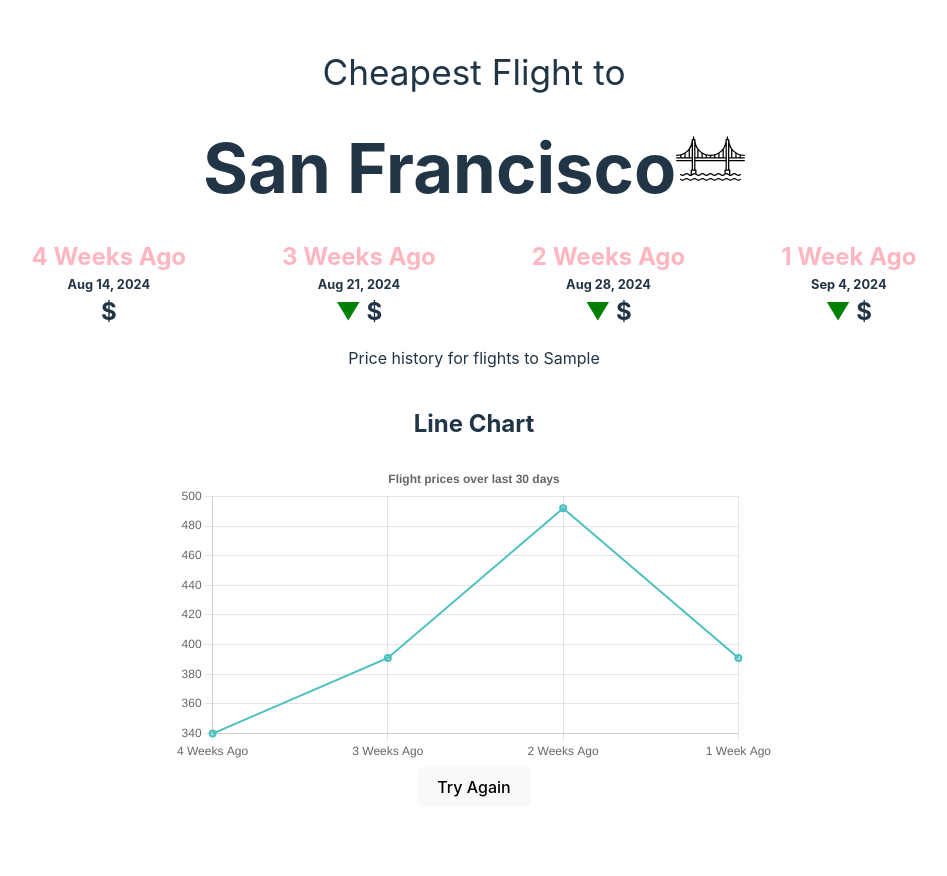
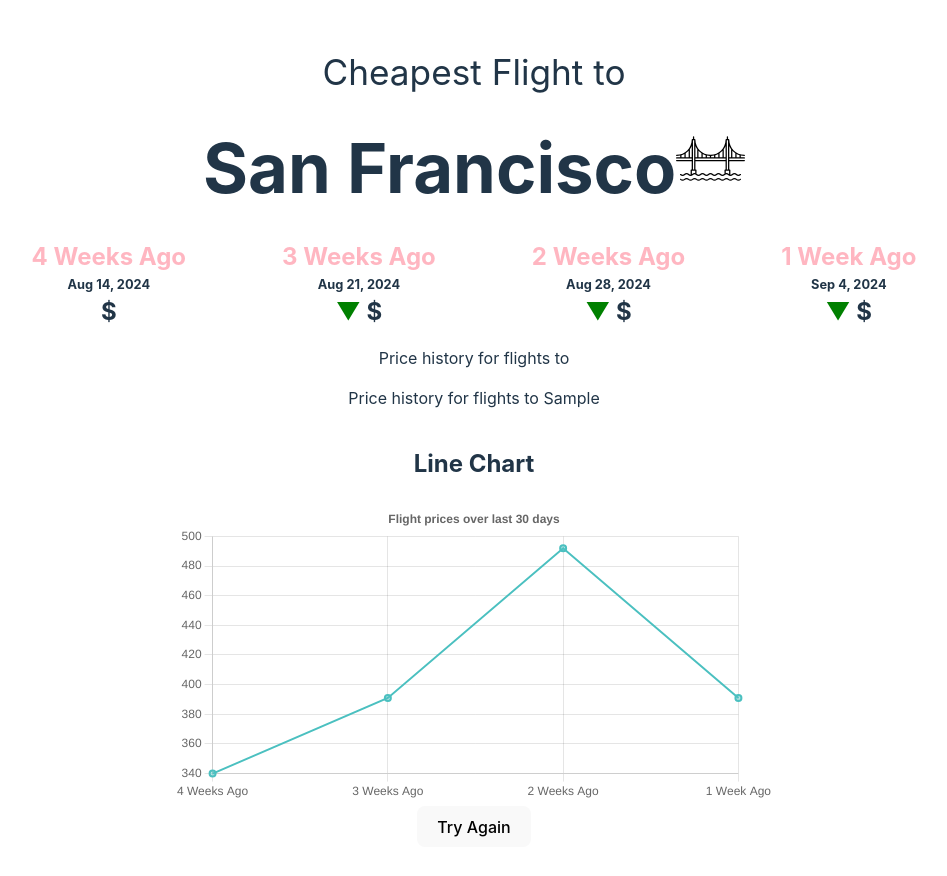
Before and after one commit to t-ylerJ/rfp2404-mvp, a React (Vite) app in the folder flightSF/: page / in a window 1280 px wide. Both pictures are taken after typing "Sample" into the empty fields and a click on the button "Select". Shown: the top 876 px of the page, without its empty margins (166-1113 px from the left). Built offline with nearby package versions, Linux system fonts and the light colour scheme.

Commit message:
convert city names to airport codes and create code to city hashmap

```diff
--- a/flightSF/src/components/App.jsx
+++ b/flightSF/src/components/App.jsx
@@ -69,13 +69,19 @@
     }
       const priceMap = cities.reduce((acc, city) => {
         // {DFW: 250, ORD: 150, AUS: 239...}
-        acc[city.name] = Math.trunc(Math.random() * ((city.price * multiplier[week]) - city.price) + city.price);
+        acc[city.code] = Math.trunc(Math.random() * ((city.price * multiplier[week]) - city.price) + city.price);
         return acc;
       }, {});
 
       return priceMap[selectedCity];
     }
 
+    const airportCodeLookup = cities.reduce((acc, city) => {
+      acc[city.code] = city.name;
+      return acc;
+    }, {});
+
+    console.log(airportCodeLookup)
     const priceTrend = (price1, price2) => {
       const trend = price1 < price2 ? <span className="up">▲</span> : <span className="down">▼</span>;
         return trend;
@@ -144,7 +150,7 @@
 
               useEffect(() => {
                 if (initialCity && cityChoices.length > 0) {
-                  setSelectedCity(cityChoices[0].name);
+                  setSelectedCity(cityChoices[0].code);
                   setInitialCity(false);
                   console.log("initial city:", initialCity)
                   console.log("selectedCity:", selectedCity, cityChoices[0]);
@@ -211,6 +217,7 @@
 
 
 console.log(selectedCity)
+console.log(airportCodeLookup );
 
   return (
     <div>
@@ -237,7 +244,7 @@
               onChange={handleChange}
               id={cityId} name="citySelection">
               {cityChoices.map((city, index) => (
-                <option value={city.name} key={index}>{city.name}</option>
+                <option value={city.code} key={index}>{city.code}</option>
               ))}
           </select>
             <div className="text-gray-600 pt-10">
@@ -276,6 +283,7 @@
             </div>
             <div className="App">
             {/* Passing down props to give css access to the component */}
+            <p>Price history for flights to {airportCodeLookup[selectedCity]}</p>
             <p>Price history for flights to {selectedCity}</p>
             {chartData && <LineChart
               width={1000}
```
